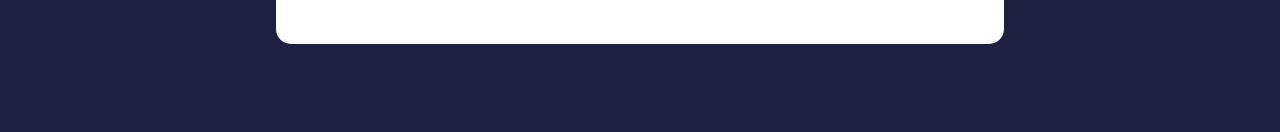
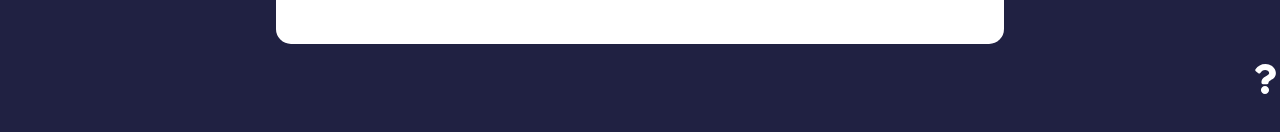
Before and after one commit to Novailoveyou/u-tm-react-feedback-ui, a React (Create React App) app: page /about in a window 1280 px wide. Shown: the part 304-436 px from the top of the page. Built offline with nearby package versions, Linux system fonts and the light colour scheme.

Commit message:
Creating Links

```diff
--- a/src/App.js
+++ b/src/App.js
@@ -6,6 +6,7 @@
 import FeedbackStats from './components/FeedbackStats'
 import FeedbackForm from './components/FeedbackForm'
 import FeedbackData from './data/FeedbackData'
+import AboutIconLink from './components/AboutIconLink'
 import AboutPage from './pages/AboutPage'
 
 const App = () => {
@@ -45,6 +46,7 @@
           <Route path='/about' element={<AboutPage />} />
         </Routes>
       </div>
+      <AboutIconLink />
     </Router>
   )
 }
--- /dev/null
+++ b/src/components/AboutIconLink.jsx
@@ -0,0 +1,14 @@
+import { FaQuestion } from 'react-icons/fa'
+import { Link } from 'react-router-dom'
+
+const AboutIconLink = () => {
+  return (
+    <div className='about-link'>
+      <Link to={{ pathname: '/about', search: '?sort=name', hash: '#hello' }}>
+        <FaQuestion size={30} />
+      </Link>
+    </div>
+  )
+}
+
+export default AboutIconLink
--- a/src/pages/AboutPage.jsx
+++ b/src/pages/AboutPage.jsx
@@ -1,4 +1,5 @@
 import Card from '../components/shared/Card'
+import { Link } from 'react-router-dom'
 
 const AboutPage = () => {
   return (
@@ -10,7 +11,7 @@
       </div>
 
       <p>
-        <a href='/'>Back To Home</a>
+        <Link to='/'>Back To Home</Link>
       </p>
     </Card>
   )
```
